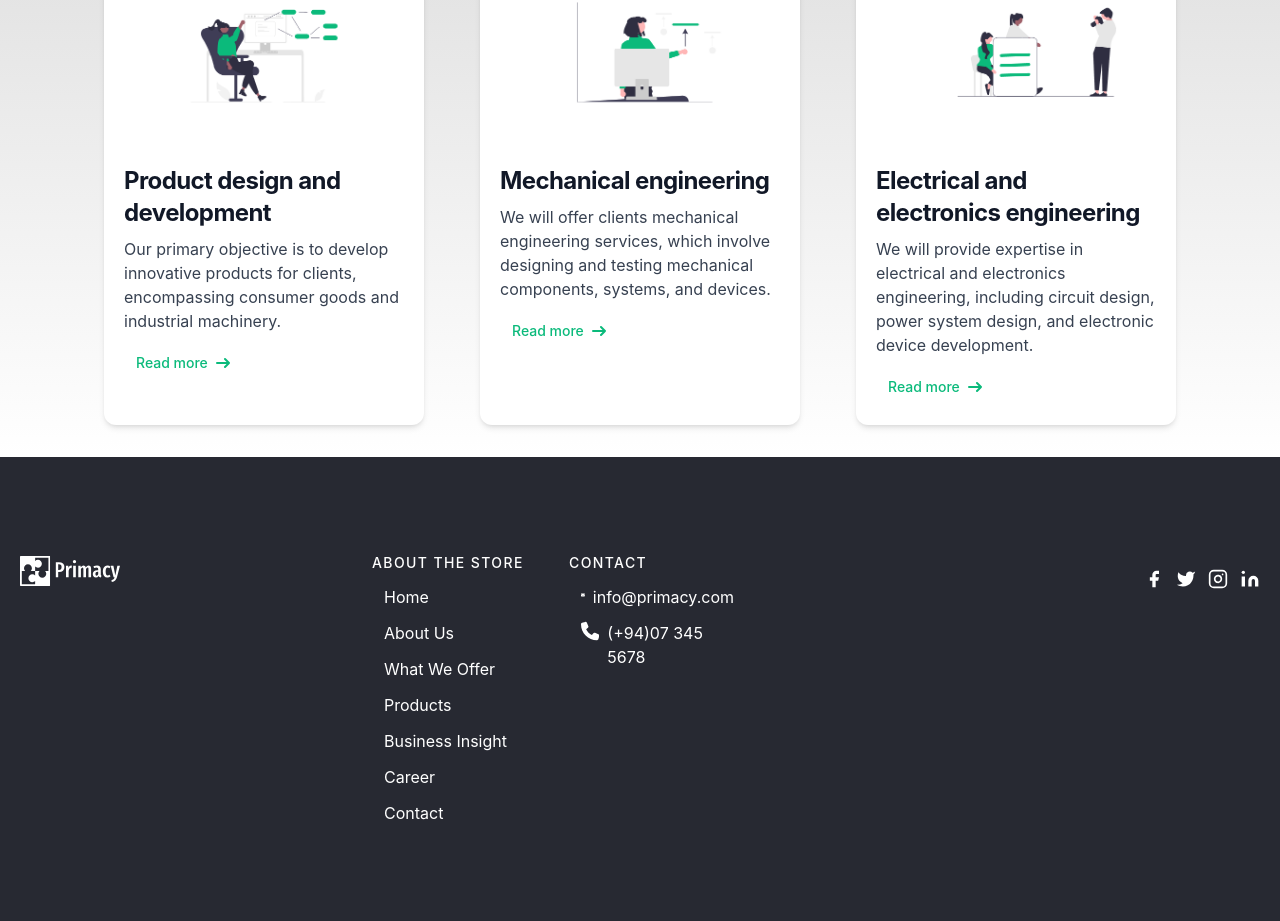
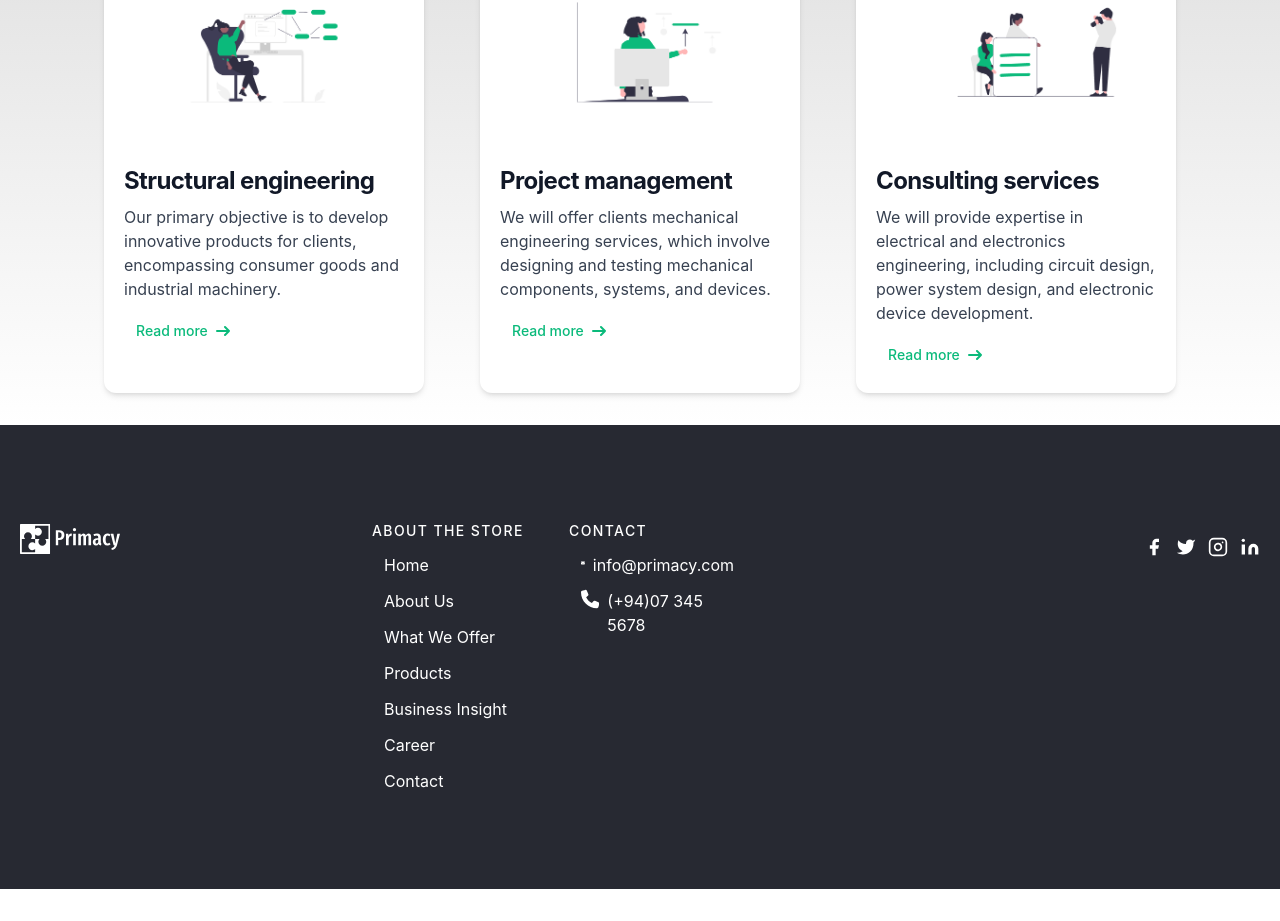
Before and after one commit to pamindunawodya/Primacy-Company-Front-end, a React (Create React App) app: page / in a window 1280 px wide. Shown: the part 1450-2371 px from the top of the page. After the commit the page ends 2339 px from the top, so only its background shows below. Built offline with nearby package versions, Linux system fonts and the light colour scheme.

Commit message:
Added title to images

```diff
--- a/src/view/aboutus.tsx
+++ b/src/view/aboutus.tsx
@@ -36,7 +36,7 @@ function Aboutus(): JSX.Element {
                                     Primacy Design & Consultancy Inc. is a professional B2B solution provider specializing in organizational transformation, change management, and business process improvement. They offer training, design, and consulting services for development, delivery, integration, and outsourcing, delivering exceptional results.  </h6></div>
                         </div>
                         <div className="col w-full ">
-                            <img data-aos="zoom-in"  data-aos-duration="500"  src={aboutus} title="aboutus" alt="aboutus" className={'w-[500px] mt-[50px] '} />
+                            <img data-aos="zoom-in"  data-aos-duration="500"  src={aboutus}  alt="aboutus" className={'w-[500px] mt-[50px] '} />
 
                         </div>
                     </div>
@@ -121,7 +121,7 @@ function Aboutus(): JSX.Element {
                             </div>
                             <div className=" items-center bg-gray-50 rounded-lg shadow sm:flex  bg-white shadow-md rounded-xl duration-500 hover:scale-105 hover:shadow-xl ">
                                 <a href="#">
-                                    <img className="w-[200px] rounded-lg sm:rounded-none sm:rounded-l-lg" src={team4} alt="Dr. Edward Wong" />
+                                    <img className="w-[200px] rounded-lg sm:rounded-none sm:rounded-l-lg" src={team4} alt="Janaka Liyanage" />
                                 </a>
                                 <div className="p-5">
                                     <h3 className="text-xl font-bold tracking-tight text-gray-500">
--- a/src/view/businessInsight.tsx
+++ b/src/view/businessInsight.tsx
@@ -26,7 +26,7 @@ function BusinessInsight(): JSX.Element {
 
                                     {/* Card 01 */}
                                     <div className="w-80  bg-white shadow-md rounded-xl shadow-md rounded-xl transform duration-500 hover:-translate-y-2 cursor-pointer">
-                                        <img src={offer1} title="Product design and development" alt="Product design and development" className={'w-[320px] mt-[5px] pl-5 pr-5'} />
+                                        <img src={offer1} title="E-Commerce" alt="E-Commerce" className={'w-[320px] mt-[5px] pl-5 pr-5'} />
 
                                         <div className="p-5">
                                             <h5 className="mb-2 text-xl font-bold tracking-tight text-gray-900">E-Commerce</h5>
@@ -35,7 +35,7 @@ function BusinessInsight(): JSX.Element {
 
                                     {/* Card 02 */}
                                     <div className="w-80  bg-white shadow-md rounded-xl shadow-md rounded-xl transform duration-500 hover:-translate-y-2 cursor-pointer">
-                                        <img src={offer2} title="Product design and development" alt="Product design and development" className={'w-[320px] mt-[5px] pl-5 pr-5'} />
+                                        <img src={offer2} title="Ships Energy Solution" alt="Ships Energy Solution" className={'w-[320px] mt-[5px] pl-5 pr-5'} />
 
                                         <div className="p-5">
                                             <a href="#">
@@ -47,7 +47,7 @@ function BusinessInsight(): JSX.Element {
 
                                     {/* Card 03 */}
                                     <div className="w-80  bg-white shadow-md rounded-xl shadow-md rounded-xl transform duration-500 hover:-translate-y-2 cursor-pointer ">
-                                        <img src={offer3} title="Product design and development" alt="Product design and development" className={'w-[320px] mt-[5px] pl-5 pr-5'} />
+                                        <img src={offer3} title="Electrical Engineering" alt="Electrical Engineering" className={'w-[320px] mt-[5px] pl-5 pr-5'} />
 
                                         <div className="p-5">
                                             <a href="#">
@@ -59,7 +59,7 @@ function BusinessInsight(): JSX.Element {
 
                                     {/* Card 04 */}
                                     <div className="w-80  bg-white shadow-md rounded-xl shadow-md rounded-xl transform duration-500 hover:-translate-y-2 cursor-pointer">
-                                        <img src={offer4} title="Product design and development" alt="Product design and development" className={'w-[320px] mt-[5px] pl-5 pr-5'} />
+                                        <img src={offer4} title="Software Testing and Firmware Development" alt="Software Testing and Firmware Development" className={'w-[320px] mt-[5px] pl-5 pr-5'} />
 
                                         <div className="p-5">
                                             <a href="#">
@@ -71,7 +71,7 @@ function BusinessInsight(): JSX.Element {
 
                                     {/* Card 05 */}
                                     <div className="w-80  bg-white shadow-md rounded-xl shadow-md rounded-xl transform duration-500 hover:-translate-y-2 cursor-pointer">
-                                        <img src={offer5} title="Product design and development" alt="Product design and development" className={'w-[320px] mt-[5px] pl-5 pr-5'} />
+                                        <img src={offer5} title="Computer Security" alt="Computer Security" className={'w-[320px] mt-[5px] pl-5 pr-5'} />
 
                                         <div className="p-5">
                                             <a href="#">
@@ -83,7 +83,7 @@ function BusinessInsight(): JSX.Element {
 
                                     {/* Card 06 */}
                                     <div className="w-80  bg-white shadow-md rounded-xl shadow-md rounded-xl transform duration-500 hover:-translate-y-2 cursor-pointer">
-                                        <img src={offer6} title="Product design and development" alt="Product design and development" className={'w-[320px] mt-[5px] pl-5 pr-5'} />
+                                        <img src={offer6} title="Medical Imaging" alt="Medical Imaging" className={'w-[320px] mt-[5px] pl-5 pr-5'} />
 
                                         <div className="p-5">
                                             <a href="#">
--- a/src/view/career.tsx
+++ b/src/view/career.tsx
@@ -11,7 +11,7 @@ function Career(): JSX.Element {
                 <section data-aos="fade-up" data-aos-duration="1000" className={'grid grid-rows-1 grid-flow-col gap-3 w-full h-full p-[90px]'}>
                     <div className="flex">
                         <div className="col w-full ">
-                            <img data-aos="zoom-in" data-aos-duration="500" src={careerPageImage} title="careerPageImage" alt="careerPageImage" className={'w-[500px] mt-[50px] '} />
+                            <img data-aos="zoom-in" data-aos-duration="500" src={careerPageImage} alt="careerPageImage" className={'w-[500px] mt-[50px] '} />
 
                         </div>
                         <div className="col w-full  ">
--- a/src/view/home.tsx
+++ b/src/view/home.tsx
@@ -75,7 +75,7 @@ function Home(): JSX.Element {
                             </div>
                         </div>
                         <div className="col w-full " >
-                            <img  data-aos="zoom-in"  data-aos-duration="500" src={HomePageImage} title="HomePageImage" alt="HomePageImage" className={'w-[500px] mt-[50px] '} />
+                            <img  data-aos="zoom-in"  data-aos-duration="500" src={HomePageImage} title="Home Page Image" alt="Home Page Image" className={'w-[500px] mt-[50px] '} />
 
                         </div>
                     </div>
@@ -110,7 +110,7 @@ function Home(): JSX.Element {
 
                             {/* Card 02 */}
                             <div className="w-80  bg-white shadow-md rounded-xl duration-500 hover:scale-105 hover:shadow-xl">
-                                <img src={cardImage2} title="Product design and development" alt="Product design and development" className={'w-[320px] mt-[5px] pl-5 pr-5'} />
+                                <img src={cardImage2} title="Mechanical engineering" alt="Mechanical engineering" className={'w-[320px] mt-[5px] pl-5 pr-5'} />
 
                                 <div className="p-5">
                                     <a href="#">
@@ -128,7 +128,7 @@ function Home(): JSX.Element {
 
                             {/* Card 03 */}
                             <div className="w-80  bg-white shadow-md rounded-xl duration-500 hover:scale-105 hover:shadow-xl ">
-                                <img src={cardImage3} title="Product design and development" alt="Product design and development" className={'w-[320px] mt-[5px] pl-5 pr-5'} />
+                                <img src={cardImage3} title="Electrical and electronics engineering" alt="Electrical and electronics engineering" className={'w-[320px] mt-[5px] pl-5 pr-5'} />
 
                                 <div className="p-5">
                                     <a href="#">
@@ -146,11 +146,11 @@ function Home(): JSX.Element {
 
                             {/* Card 04 */}
                             <div className="w-80  bg-white shadow-md rounded-xl duration-500 hover:scale-105 hover:shadow-xl mb-5">
-                                <img src={cardImage4} title="Product design and development" alt="Product design and development" className={'w-[320px] mt-[5px] pl-5 pr-5'} />
+                                <img src={cardImage4} title="Structural engineering" alt="Structural engineering" className={'w-[320px] mt-[5px] pl-5 pr-5'} />
 
                                 <div className="p-5">
                                     <a href="#">
-                                        <h5 className="mb-2 text-2xl font-bold tracking-tight text-gray-900">Product design and development</h5>
+                                        <h5 className="mb-2 text-2xl font-bold tracking-tight text-gray-900">Structural engineering</h5>
                                     </a>
                                     <p className="mb-3 font-normal text-gray-700 ">Our primary objective is to develop innovative products for clients, encompassing consumer goods and industrial machinery.</p>
                                     <a href="#" className="inline-flex items-center px-3 py-2 text-sm font-medium text-center text-[#0BBA7B]">
@@ -164,11 +164,11 @@ function Home(): JSX.Element {
 
                             {/* Card 05 */}
                             <div className="w-80  bg-white shadow-md rounded-xl duration-500 hover:scale-105 hover:shadow-xl mb-5">
-                                <img src={cardImage5} title="Product design and development" alt="Product design and development" className={'w-[320px] mt-[5px] pl-5 pr-5'} />
+                                <img src={cardImage5} title="Project management" alt="Project management" className={'w-[320px] mt-[5px] pl-5 pr-5'} />
 
                                 <div className="p-5">
                                     <a href="#">
-                                        <h5 className="mb-2 text-2xl font-bold tracking-tight text-gray-900">Mechanical engineering</h5>
+                                        <h5 className="mb-2 text-2xl font-bold tracking-tight text-gray-900">Project management</h5>
                                     </a>
                                     <p className="mb-3 font-normal text-gray-700 ">We will offer clients mechanical engineering services, which involve designing and testing mechanical components, systems, and devices.</p>
                                     <a href="#" className="inline-flex items-center px-3 py-2 text-sm font-medium text-center text-[#0BBA7B] ">
@@ -182,11 +182,11 @@ function Home(): JSX.Element {
 
                             {/* Card 06 */}
                             <div className="w-80  bg-white shadow-md rounded-xl duration-500 hover:scale-105 hover:shadow-xl mb-5">
-                                <img src={cardImage6} title="Product design and development" alt="Product design and development" className={'w-[320px] mt-[5px] pl-5 pr-5'} />
+                                <img src={cardImage6} title="Consulting services" alt="Consulting services" className={'w-[320px] mt-[5px] pl-5 pr-5'} />
 
                                 <div className="p-5">
                                     <a href="#">
-                                        <h5 className="mb-2 text-2xl font-bold tracking-tight text-gray-900">Electrical and electronics engineering</h5>
+                                        <h5 className="mb-2 text-2xl font-bold tracking-tight text-gray-900">Consulting services</h5>
                                     </a>
                                     <p className="mb-3 font-normal text-gray-700 ">We will provide expertise in electrical and electronics engineering, including circuit design, power system design, and electronic device development.</p>
                                     <a href="#" className="inline-flex items-center px-3 py-2 text-sm font-medium text-center text-[#0BBA7B] ">
--- a/src/view/products.tsx
+++ b/src/view/products.tsx
@@ -27,7 +27,7 @@ function Products(): JSX.Element {
 
                                     {/* Card 01 */}
                                     <div className="w-80  bg-white shadow-md rounded-xl shadow-md rounded-xl transform duration-500 hover:-translate-y-2 cursor-pointer">
-                                        <img src={product1} title="Product design and development" alt="Product design and development" className={'w-[320px] mt-[5px] pl-5 pr-5'} />
+                                        <img src={product1} title="UTECH Blackbox Universal IIoT Gateway" alt="UTECH Blackbox Universal IIoT Gateway" className={'w-[320px] mt-[5px] pl-5 pr-5'} />
 
                                         <div className="p-5">
                                             <h5 className="mb-2 text-2xl font-bold tracking-tight text-gray-900">UTECH Blackbox Universal IIoT
@@ -48,7 +48,9 @@ function Products(): JSX.Element {
 
                                     {/* Card 02 */}
                                     <div className="w-80  bg-white shadow-md rounded-xl shadow-md rounded-xl transform duration-500 hover:-translate-y-2 cursor-pointer">
-                                        <img src={product2} title="Product design and development" alt="Product design and development" className={'w-[320px] mt-[5px] pl-5 pr-5'} />
+                                        <img src={product2} title="UTECH Trackbox Vehicle tracking Telematic Gateway"
+                                            alt="UTECH Trackbox Vehicle tracking Telematic Gateway"
+                                            className={'w-[320px] mt-[5px] pl-5 pr-5'} />
 
                                         <div className="p-5">
                                             <a href="#">
@@ -65,7 +67,9 @@ function Products(): JSX.Element {
 
                                     {/* Card 03 */}
                                     <div className="w-80  bg-white shadow-md rounded-xl shadow-md rounded-xl transform duration-500 hover:-translate-y-2 cursor-pointer ">
-                                        <img src={product3} title="Product design and development" alt="Product design and development" className={'w-[320px] mt-[5px] pl-5 pr-5'} />
+                                        <img src={product3} title="UTECH Coollink Cold Chain monitoring IoT Gateway"
+                                            alt="UTECH Coollink Cold Chain monitoring IoT Gateway"
+                                            className={'w-[320px] mt-[5px] pl-5 pr-5'} />
 
                                         <div className="p-5">
                                             <a href="#">
@@ -82,7 +86,9 @@ function Products(): JSX.Element {
 
                                     {/* Card 04 */}
                                     <div className="w-80  bg-white shadow-md rounded-xl shadow-md rounded-xl transform duration-500 hover:-translate-y-2 cursor-pointer">
-                                        <img src={product4} title="Product design and development" alt="Product design and development" className={'w-[320px] mt-[5px] pl-5 pr-5'} />
+                                        <img src={product4} title="UTECH Smartnode Industry 4.0 Telematic Gateway"
+                                            alt="UTECH Smartnode “Industry 4.0 Telematic Gateway"
+                                            className={'w-[320px] mt-[5px] pl-5 pr-5'} />
 
                                         <div className="p-5">
                                             <a href="#">
@@ -99,7 +105,7 @@ function Products(): JSX.Element {
 
                                     {/* Card 05 */}
                                     <div className="w-80  bg-white shadow-md rounded-xl shadow-md rounded-xl transform duration-500 hover:-translate-y-2 cursor-pointer">
-                                        <img src={product5} title="Product design and development" alt="Product design and development" className={'w-[320px] mt-[5px] pl-5 pr-5'} />
+                                        <img src={product5} title="UTECH Smart Energy Meter" alt="UTECH Smart Energy Meter" className={'w-[320px] mt-[5px] pl-5 pr-5'} />
 
                                         <div className="p-5">
                                             <a href="#">
@@ -115,7 +121,9 @@ function Products(): JSX.Element {
 
                                     {/* Card 06 */}
                                     <div className="w-80  bg-white shadow-md rounded-xl shadow-md rounded-xl transform duration-500 hover:-translate-y-2 cursor-pointer">
-                                        <img src={product6} title="Product design and development" alt="Product design and development" className={'w-[320px] mt-[5px] pl-5 pr-5'} />
+                                        <img src={product6} title="UTECH Machine + Human (M+H) Telematic Gatewa"
+                                            alt="UTECH Machine + Human (M+H) Telematic Gatewa"
+                                            className={'w-[320px] mt-[5px] pl-5 pr-5'} />
 
                                         <div className="p-5">
                                             <a href="#">
```
